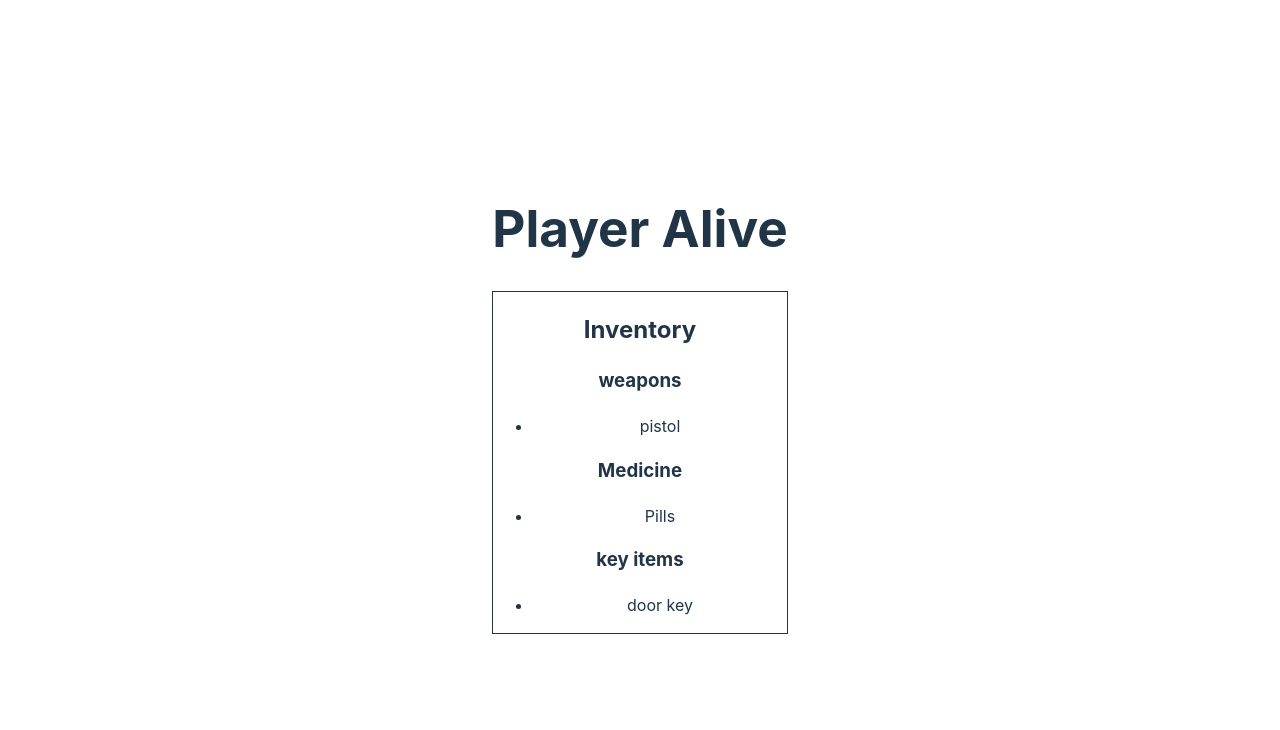
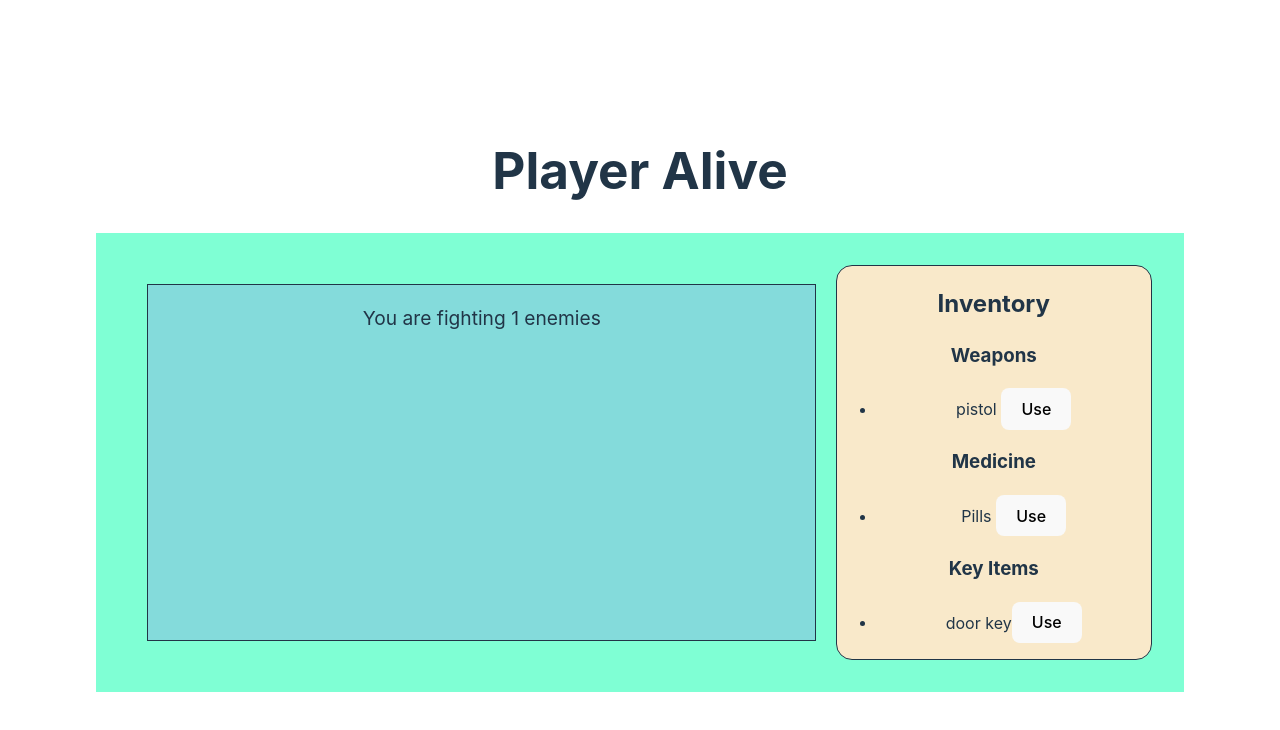
Before and after one commit to OussamLK/llmrpg, a React (Vite) app in the folder llmrpg_frontend/: page / in a window 1280 px wide. Shown: the top 730 px of the page. Built offline with nearby package versions, Linux system fonts and the light colour scheme.

Commit message:
Display inventory and game side by side

```diff
--- a/llmrpg_frontend/src/Alive.tsx
+++ /dev/null
@@ -1,42 +0,0 @@
-import {stats} from "./App"
-import { useState, useCallback, useContext } from "react"
-import {match, P} from "ts-pattern"
-import type { Inventory } from "./types"
-import { gameStateContext } from "./App"
-
-
-
-/**
- * Rendering when player is alive
- */
-export function Alive(){
-  const gameState = useContext(gameStateContext);
-  return <div><h1>Player Alive</h1>
-    <Inventory inventory={gameState.inventory} />
-  </div>
-
-}
-
-export function Inventory({inventory}:{inventory:Inventory}){
-  return <div className="inventory">
-    <h2>Inventory</h2>
-    <h3>weapons</h3>
-    <ul>{inventory.weapons
-            .map((weapon, i)=>(
-              <li key={i}>{weapon.name}</li>)
-          )}
-    </ul>
-    <h3>Medicine</h3>
-    <ul>{inventory.medicine
-            .map((medicine, i)=>(
-              <li key={i}>{medicine.name}</li>)
-          )}
-    </ul>
-    <h3>key items</h3>
-    <ul>{inventory.keyItems
-            .map((item, i)=>(
-              <li key={i}>{item.name}</li>)
-          )}
-    </ul>
-  </div>
-}
--- a/llmrpg_frontend/src/App.css
+++ b/llmrpg_frontend/src/App.css
@@ -41,7 +41,27 @@
   color: #888;
 }
 
+.app{
+  display: flex;
+  width: 80vw;
+  background-color: aquamarine;
+  padding: 2em;
+}
+
 .inventory{
+  flex:1;
   border-style: solid;
   border-width: .1em;
+  background-color: rgb(249, 233, 202);
+  border-radius: 1em;
 }
+.round{
+  flex: 2;
+  border-style: solid;
+  border-width: .1em;
+  padding: 1em;
+  margin: 1em;
+  background-color: rgb(132, 219, 219);
+  font-size: 1.2em;
+
+}
--- a/llmrpg_frontend/src/App.tsx
+++ b/llmrpg_frontend/src/App.tsx
@@ -1,7 +1,17 @@
 import {useState, createContext, useEffect } from 'react'
 import './App.css'
-import {Alive} from "./Alive"
-import { GameState } from './types'
+import {Alive} from "./GamePlay/Alive"
+import { GameState, StoryRound, CombatRound } from './types'
+
+const storyRound:StoryRound = {
+  type:"story round",
+  gamePrompt: "A test prompt for the mockup",
+  loot: null}
+
+const combatRound: CombatRound = {
+  type:"combat round",
+  enemies: [{description:"goblin", health: 20, position:"far", attackType:"close"}]
+}
 
 const initialGameState : GameState = {
   inventory: {
@@ -18,6 +28,16 @@ const initialGameState : GameState = {
   },
   playerStatus:{
     health: 100
+  },
+  round: {
+    count: 2,
+    currentRound: {
+      details: (
+        (Math.random()> .5)?
+          combatRound
+          : storyRound
+        )
+    }
   }
 
 }
--- /dev/null
+++ b/llmrpg_frontend/src/GamePlay/Alive.tsx
@@ -0,0 +1,21 @@
+import { useState, useCallback, useContext } from "react"
+import {match, P} from "ts-pattern"
+import { gameStateContext } from "../App"
+import { Inventory } from "./Inventory";
+import Round from "../Rounds/Round";
+
+
+
+/**
+ * Rendering when player is alive
+ */
+export function Alive(){
+  const gameState = useContext(gameStateContext);
+  return <div><h1>Player Alive</h1>
+    <div className="app">
+      <Round round={gameState.round.currentRound} />
+      <Inventory inventory={gameState.inventory} />
+    </div>
+  </div>
+
+}
--- /dev/null
+++ b/llmrpg_frontend/src/GamePlay/Inventory.tsx
@@ -0,0 +1,26 @@
+import type { Inventory } from "../types";
+
+
+export function Inventory({ inventory }: { inventory: Inventory; }) {
+  return <div className="inventory">
+    <h2>Inventory</h2>
+    <h3>Weapons</h3>
+    <ul>{inventory.weapons
+      .map((weapon, i) => (
+        <li key={i}>{weapon.name} <button>Use</button></li>)
+      )}
+    </ul>
+    <h3>Medicine</h3>
+    <ul>{inventory.medicine
+      .map((medicine, i) => (
+        <li key={i}>{medicine.name} <button>Use</button></li>)
+      )}
+    </ul>
+    <h3>Key Items</h3>
+    <ul>{inventory.keyItems
+      .map((item, i) => (
+        <li key={i}>{item.name}<button>Use</button></li>)
+      )}
+    </ul>
+  </div>;
+}
--- a/llmrpg_frontend/src/Rounds/CombatRound.tsx
+++ b/llmrpg_frontend/src/Rounds/CombatRound.tsx
@@ -1,3 +1,4 @@
-export default function CombatRound(){
-    return <p>This is a combat round</p>
+import type { CombatRound } from "../types"
+export default function CombatRound({round}:{round: CombatRound}){
+    return <p className='round'>You are fighting {round.enemies.length} enemies</p>
 }
--- a/llmrpg_frontend/src/Rounds/LootRound.tsx
+++ /dev/null
@@ -1,3 +0,0 @@
-export default function LootRound(){
-    return <p>This is a loot round</p>
-}
--- /dev/null
+++ b/llmrpg_frontend/src/Rounds/Round.tsx
@@ -0,0 +1,9 @@
+import type {Round} from '../types'
+import CombatRound from './CombatRound'
+import StoryRound from './StoryRound'
+export default function Round({round}:{round:Round}){
+    if (round.details.type === 'story round')
+        return <StoryRound round={round.details} />
+    else return <CombatRound round={round.details} />
+
+}
--- a/llmrpg_frontend/src/Rounds/StoryRound.tsx
+++ b/llmrpg_frontend/src/Rounds/StoryRound.tsx
@@ -1,3 +1,4 @@
-export default function StoryRound(){
-    return <p>Story Round</p>
+import type {StoryRound } from "../types"
+export default function StoryRound({round}:{round: StoryRound}){
+    return <p className='round'>Round: {round.gamePrompt}</p>
 }
--- a/llmrpg_frontend/src/apiConnector.ts
+++ b/llmrpg_frontend/src/apiConnector.ts
@@ -1,7 +1,7 @@
 import {Round} from "./types"
 export class ApiConnector{
     async getNextRound():Promise<Round>{
-        return {detail: {type: "story round", gamePrompt: "A test round", loot: null}}
+        return {details: {type: "story round", gamePrompt: "A test round", loot: null}}
         //return {detail: {type: "combat round", gamePrompt: "A test round", loot: null}}
 
     }
```
Also changed, not shown: llmrpg_frontend/src/types.ts (+4 -3 lines).
